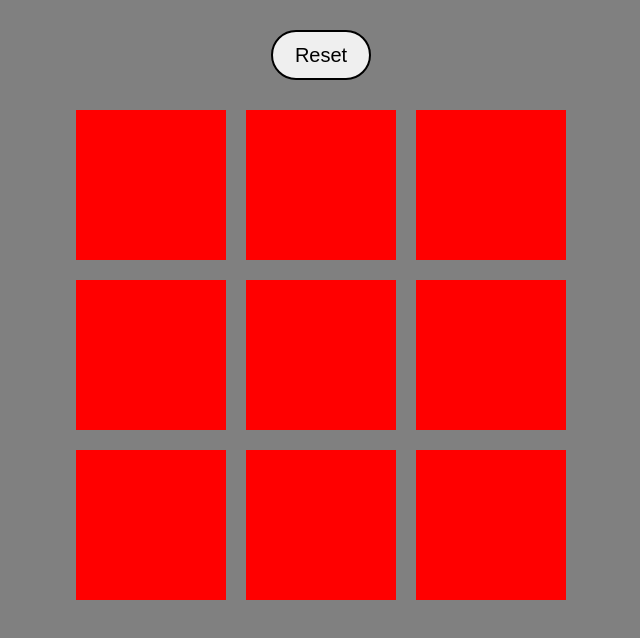
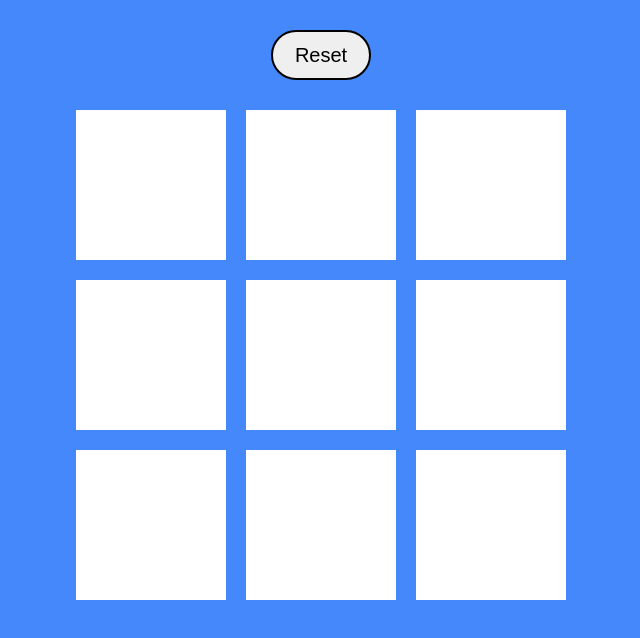
Before and after one commit to tmwalton/tmwalton.github.io, a plain HTML site: page index.html in a window 1280 px wide. Shown: the whole page, without its empty margins (319-959 px from the left). Drawn offline with Linux system fonts and the light colour scheme.

Commit message:
change some colors

```diff
--- a/main.css
+++ b/main.css
@@ -1,5 +1,5 @@
 body {
-    background: gray;
+    background: #4488FC;
 }
 
 button {
@@ -31,7 +31,7 @@ span {
     text-align: center;
     height: 150px;
     width: 150px;
-    background: red;
+    background: white;
     float: left;
     margin: 10px;
 
```
